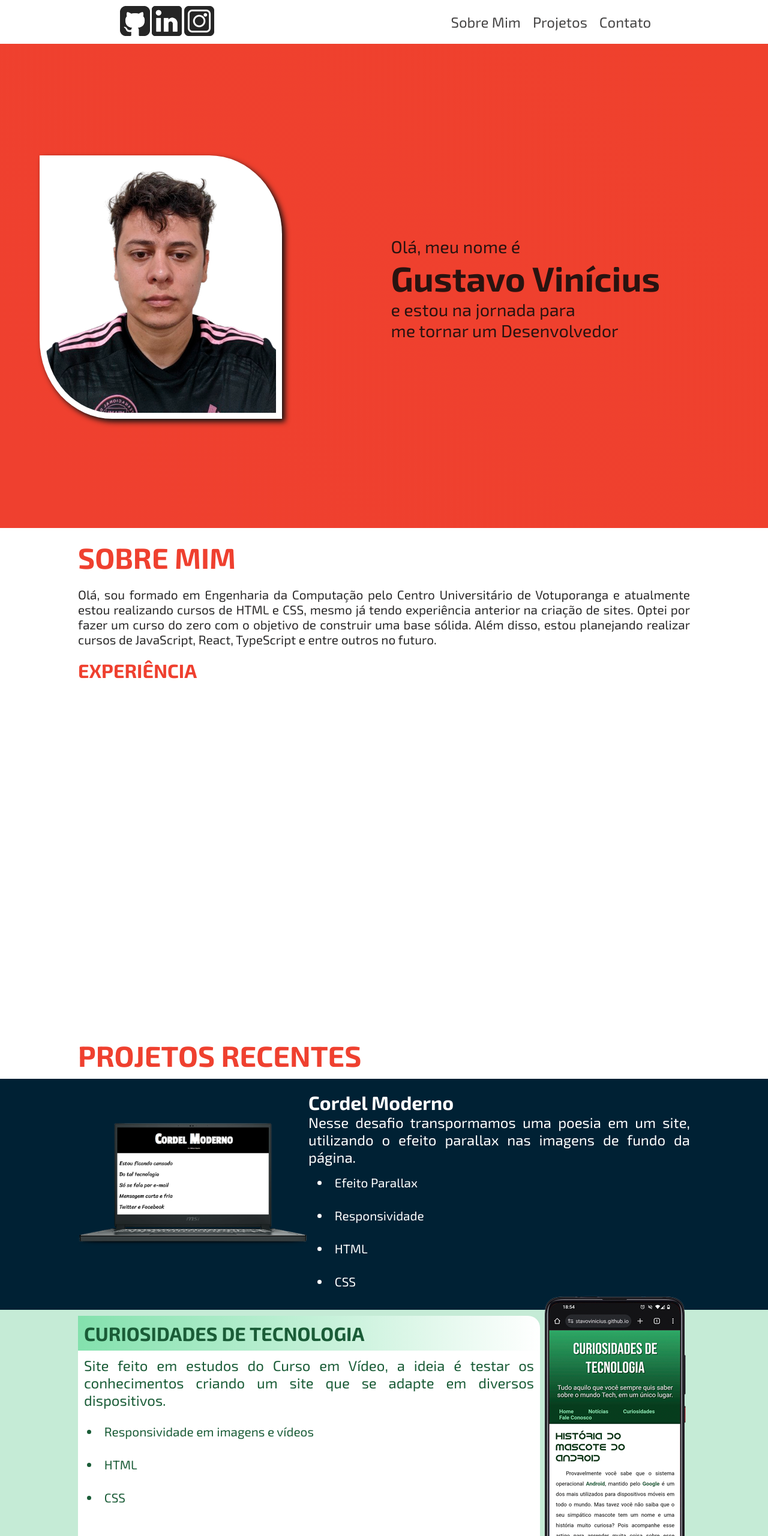
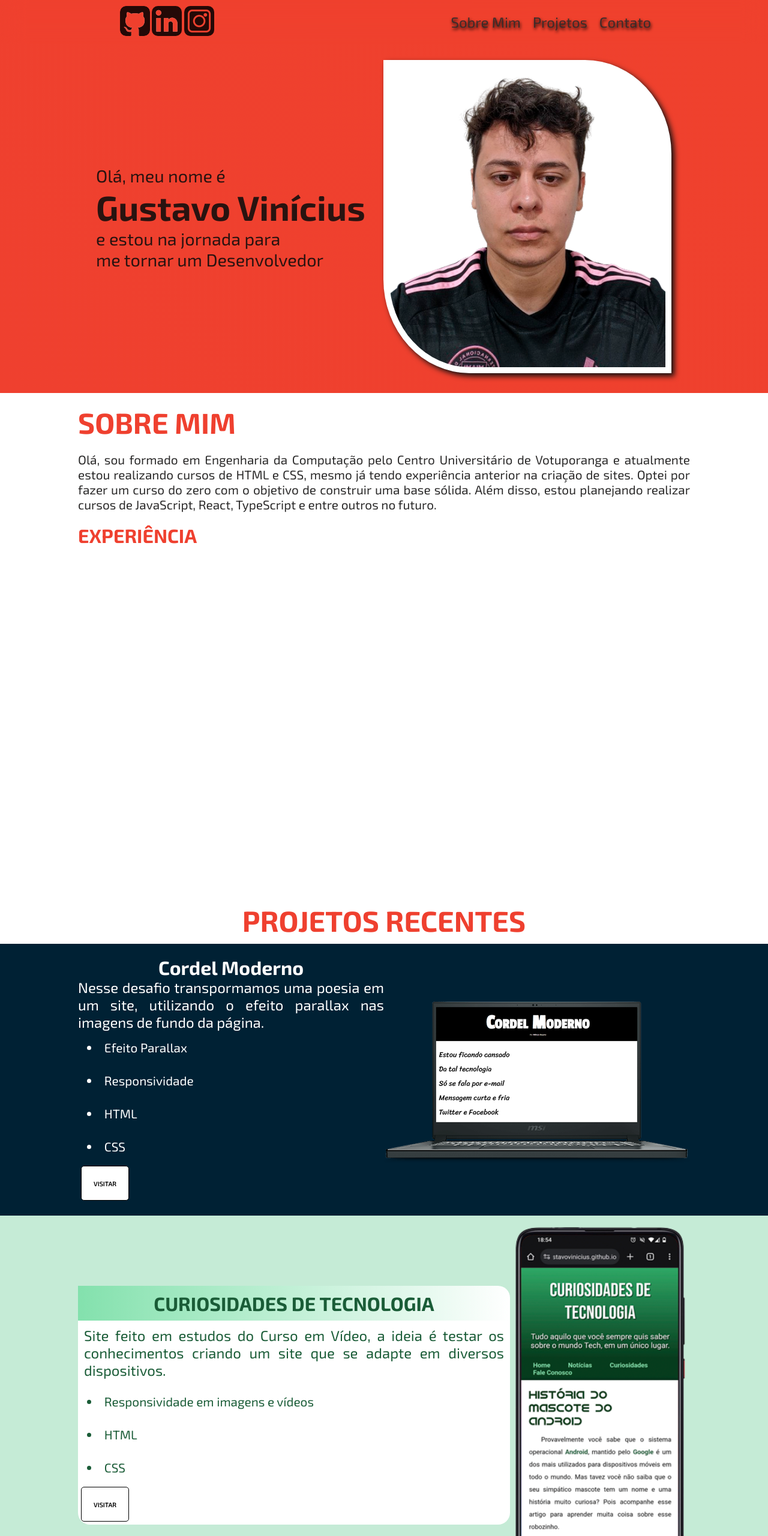
Before and after one commit to gostavovinicius/portfolio, a plain HTML site: page index.html in a window 1280 px wide. Shown: the top 2560 px of the page at 60% size. Drawn offline with Linux system fonts and the light colour scheme.

Commit message:
organizando tudo

```diff
--- a/estilos/style.css
+++ b/estilos/style.css
@@ -21,6 +21,10 @@ p {
     text-align: justify;
 }
 
+a {
+    cursor: pointer;
+}
+
 .bar {
     position: fixed;
     z-index: 1;
@@ -31,17 +35,19 @@ p {
     justify-content: space-around;
     display: flex;
     align-items: center;
-    background-color:white;
+    backdrop-filter: blur(20px);
+    background-color:transparent;
 }
 
 .redessociais {
     opacity: 85%;
+    border-radius: 10px;
 }
 
 .redessociais:hover {
     opacity: 100%;
-    background-image: linear-gradient(45deg, #ef402dbd, #ef3f2fa9, #ef402d9d);
-    border-radius: 20%;
+    background-color: white;
+    border-radius: 10px;
 }
 
 .list {
@@ -54,6 +60,7 @@ p {
 }
 
 .list a {
+    text-shadow: 1px 3px 5px black;
     text-decoration: none;
     padding: 5px;
     margin: 5px;
@@ -61,18 +68,18 @@ p {
 }
 
 .list a:hover {
-    color: #ef402dbd;
+    color: white;
     transition: 200ms;
 }
 
 #landing {
     z-index: 0;
-    margin-top: 80px;
-    width: 95%;
-    height: 100vh;
-    display: flex;
-    flex-direction: row-reverse;
-    justify-content: space-around;
+    margin: 80px auto 10px auto;
+    padding: 20px;
+    max-width: 1020px;
+    height: auto;
+    display: grid;
+    grid-template-columns: repeat(auto-fit, minmax(300px, auto));
     align-items: center;
 }
 
@@ -88,9 +95,9 @@ p {
 .landingimage {
     filter: drop-shadow(5px 5px 5px #111);
     padding: 10px;
-    margin: -20px;
-    width: 30vw;
-    height: auto;
+    object-fit: cover;
+    height: 90%;
+    width: 90%;
     border-radius: 0px 30%;
     background-color: white;
 }
@@ -103,7 +110,6 @@ p {
 #sobremim {
     padding: 20px;
     margin: auto;
-    width: 95%;
     height: 100vh;
     max-width: 1020px;
 }
@@ -111,6 +117,7 @@ p {
 #sobremim h1 {
     font-size: 3em;
     color: #ef402f;
+    text-align: left;
 }
 
 #sobremim h2 {
@@ -126,7 +133,6 @@ p {
 
 #projetos {
     background-color: white;
-    width: 100%;
     z-index: 0;
 }
 
@@ -148,9 +154,8 @@ p {
     height: auto;
     margin: auto;
     padding: 20px;
-    display: flex;
-    flex-direction: row-reverse;
-    justify-content: space-around;
+    display: grid;
+    grid-template-columns: repeat(auto-fit, minmax(300px, auto));
     align-items: center;
 }
 
@@ -176,15 +181,14 @@ p {
     max-width: 1020px;
     margin: auto;
     padding: 10px;
-    display: flex;
-    flex-direction: row;
-    justify-content: space-around;
+    display: grid;
+    grid-template-columns: repeat(auto-fit, minmax(300px, auto));
+    align-items: center;
 }
 
 .texto {
     border-radius: 20px;
     background-color: white;
-    min-height: 10em;
 }
 
 .projeto2 p {
@@ -213,21 +217,18 @@ p {
 }
 
 .imagem {
-    width: 30vw;
+    width: 100%;
     height: auto;
-    margin-top: -40px;
 }
 
 .footer {
     bottom: 0;
-    width: 100%;
-    text-align: center;
     background-color: white;
-    margin: auto;
 }
 
 .footer p, h1 {
-    font-size: 1.4em;
+    font-size: 1em;
+    text-align: center;
 }
 
 .contato {
@@ -246,20 +247,27 @@ p {
     text-decoration: none;
 }
 
+.contato a:hover {
+    color: #ef402f;
+}
+
 .contato a::before {
     content: "+";
 }
 
 .botao {
+    cursor: pointer;
+    margin: 20px;
+    font-weight: 600;
+    border: 1px solid black;
+    border-radius: 5px;
     padding: 20px;
     margin: 5px;
     background-color: white;
 }
 
-.botao:hover {
-    background-color: rgb(182, 178, 178);
-}
-
 span {
+    font-weight: 600;
+    color: black;
     font-size: 80%;
 }
--- a/index.html
+++ b/index.html
@@ -43,10 +43,9 @@
                         um Desenvolvedor
                     </p>
                 </div>
-                <picture>
-                    <source media="(max-width:800px)" srcset="images/mobileme.png">
+                <div>
                     <img class="landingimage" src="images/desktopme.png" alt="Imagem do Gustavo">
-                </picture>
+                </div>
         </div>
         <div class="test">
             <section id="sobremim">
@@ -70,6 +69,11 @@
                         <li>Responsividade</li>
                         <li>HTML</li>
                         <li>CSS</li>
+                        <a target="_blank" href="https://gostavovinicius.github.io/html-css/desafios/d012/index.html">
+                            <button class="botao">
+                                <span>VISITAR</span>
+                            </button>
+                        </a>
                     </div>
                     <img class="imagem" src="images/notebook.png" alt="Notebook">
                 </section>
@@ -82,6 +86,11 @@
                         <li>Responsividade em imagens e vídeos</li>
                         <li>HTML</li>
                         <li>CSS</li>
+                        <a target="_blank" href="https://gostavovinicius.github.io/html-css/desafios/Desafio9/index.html">
+                            <button class="botao">
+                                <span>VISITAR</span>
+                            </button>
+                        </a>
                     </div>
                     <img class="imagem" src="images/celular.png" alt="Celular">
                 </section>
@@ -102,9 +111,7 @@
                 <li><a target="_blank" href="https://www.instagram.com/gostavovinicius/">Instagram</a></li>
             </div>
         </div>
-        <div>
             <p>© Copyright 2024 - Gustavo Vinícius</p>
-        </div>
     </footer>
 </body>
 </html>
```
